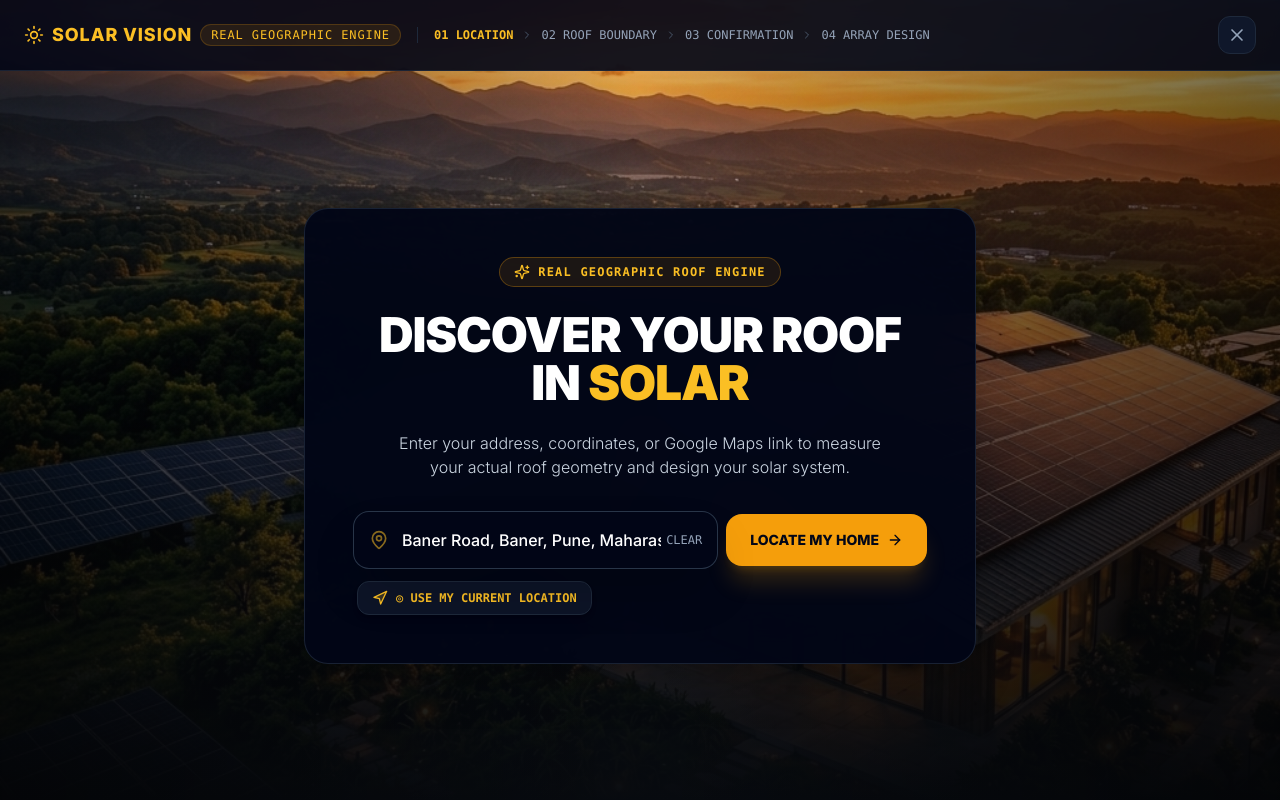
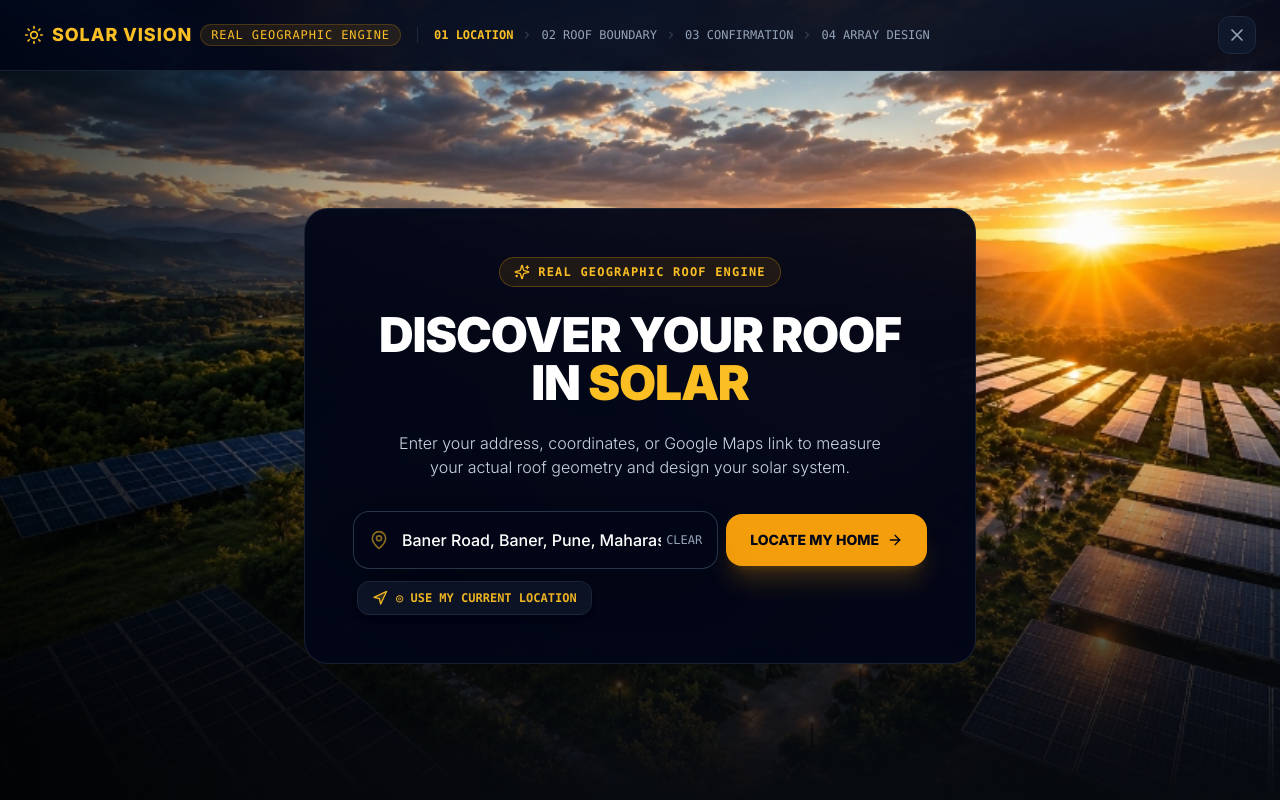
Before and after one commit to ABhi20427/nitish-solar-erp, a Next.js app: page / in a window 1280 px wide. Both pictures are taken after a click on the button "Discover Your Solar". Shown: the top 800 px of the page. Built offline with nearby package versions, Linux system fonts and the light colour scheme.

Commit message:
fix: Restore exact user uploaded image and position focal point at 85% center for bright visible sun

```diff
--- a/src/app/(public)/page.tsx
+++ b/src/app/(public)/page.tsx
@@ -352,15 +352,15 @@ export default function HomePage() {
         {/* Background Visual Layer (Video-ready container for future video asset) */}
         <div className="absolute inset-0 z-0 overflow-hidden">
           <Image
-            src="/images/solar-vision-hero.png"
+            src="/images/solar-vision-hero.jpg"
             alt="nitish solar clean energy infrastructure"
             fill
             priority
             sizes="100vw"
-            className="object-cover object-center filter contrast-110 saturate-[1.05] brightness-95"
+            className="object-cover object-[85%_center]"
           />
-          {/* Layered Dark Gradient Overlays for Legibility — restrained, no color wash */}
-          <div className="absolute inset-0 bg-gradient-to-r from-black/80 via-black/45 to-black/15" />
+          {/* Layered Dark Gradient Overlays preserving glowing sun on right */}
+          <div className="absolute inset-0 bg-gradient-to-r from-black/85 via-black/40 to-transparent pointer-events-none" />
           <div className="absolute inset-x-0 top-0 h-32 bg-gradient-to-b from-black/70 via-black/30 to-transparent pointer-events-none" />
           <div className="absolute inset-x-0 bottom-0 h-40 bg-gradient-to-t from-[#0B0F17] via-[#0B0F17]/50 to-transparent pointer-events-none" />
         </div>
--- a/src/components/public/discover-solar/discover-solar-experience.tsx
+++ b/src/components/public/discover-solar/discover-solar-experience.tsx
@@ -377,12 +377,13 @@ export function DiscoverSolarExperience({ isOpen, onClose }: DiscoverSolarExperi
         {stage === 1 ? (
           <div className="absolute inset-0 z-0 overflow-hidden bg-[#070A0F]">
             <img
-              src="/images/solar-vision-hero.png"
+              src="/images/solar-vision-hero.jpg"
               alt="Solar Vision Sunset Landscape"
-              className="w-full h-full object-cover object-center filter contrast-110 saturate-[1.05] brightness-95 animate-in fade-in duration-700"
+              className="w-full h-full object-cover object-[85%_center] animate-in fade-in duration-500"
             />
-            <div className="absolute inset-0 bg-gradient-to-t from-[#070A0F] via-[#070A0F]/40 to-transparent" />
-            <div className="absolute inset-0 bg-gradient-to-r from-black/50 via-transparent to-black/50 pointer-events-none" />
+            {/* Subtle ambient gradients preserving bright glowing sun on right */}
+            <div className="absolute inset-x-0 bottom-0 h-1/2 bg-gradient-to-t from-[#070A0F] via-[#070A0F]/60 to-transparent pointer-events-none" />
+            <div className="absolute inset-y-0 left-0 w-1/2 bg-gradient-to-r from-black/70 via-black/30 to-transparent pointer-events-none" />
           </div>
         ) : (
           <SatelliteMapEngine
```
Also changed, not shown: public/images/solar-vision-hero.png.
